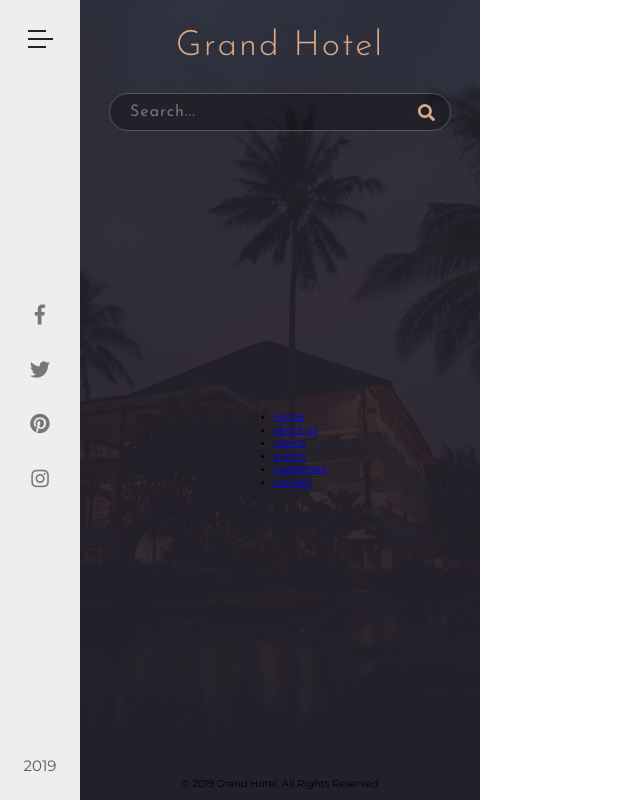
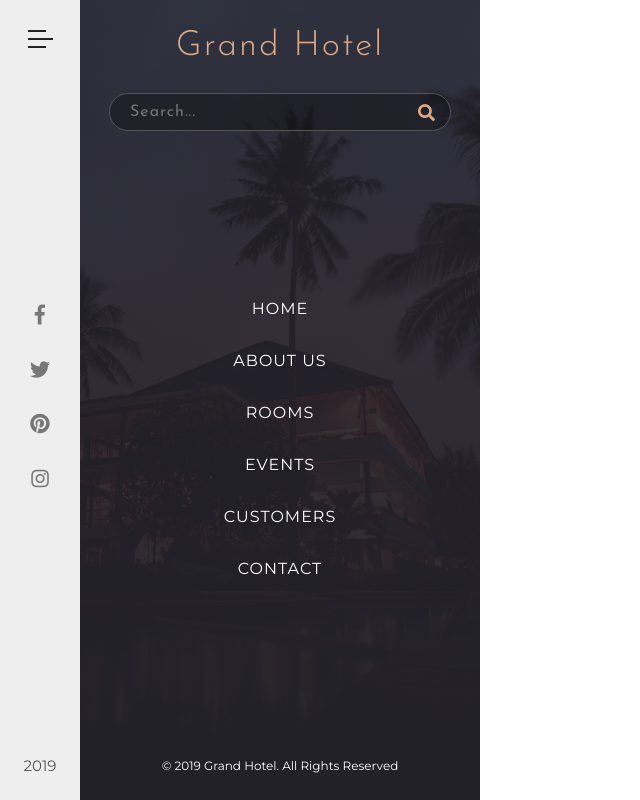
Before and after one commit to sunnyday90210/React-Grand-Hotel, a React (Create React App) app: page / in a window 1280 px wide. Shown: the whole page, without its empty margins (0-640 px from the left). Built offline with nearby package versions, Linux system fonts and the light colour scheme.

Commit message:
working on toggle nav

```diff
--- a/src/components/Navbar/Navbar.js
+++ b/src/components/Navbar/Navbar.js
@@ -2,6 +2,8 @@ import React, { Component } from 'react';
 import './navbar.css';
 
 class Navbar extends Component {
+  state = { showNavbar: false };
+
   render() {
     return (
       <nav className="navigation">
--- a/src/components/Navbar/navbar.css
+++ b/src/components/Navbar/navbar.css
@@ -61,3 +61,64 @@
 .navigation-search-btn:focus {
   outline: none;
 }
+
+.navigation-list {
+  list-style: none;
+  padding: 0;
+  height: 28rem;
+  display: flex;
+  flex-direction: column;
+  justify-content: space-between;
+  align-items: center;
+}
+
+.navigation-item {
+  position: relative;
+}
+
+.navigation-link {
+  color: #fff;
+  font-size: 1.6rem;
+  font-weight: 400;
+  letter-spacing: 0.1rem;
+  text-transform: uppercase;
+  text-decoration: none;
+  transition: color 0.5s;
+}
+
+.navigation-link::before {
+  content: '';
+  width: 0rem;
+  height: 0.1rem;
+  background-color: #deaa86;
+  position: absolute;
+  top: 1rem;
+  left: -4rem;
+  transition: width 0.5s cubic-bezier(1, 0, 0, 1);
+}
+
+.navigation-link::after {
+  content: '';
+  width: 0rem;
+  height: 0.1rem;
+  background-color: #deaa86;
+  position: absolute;
+  top: 1rem;
+  right: -4rem;
+  transition: width 0.5s cubic-bezier(1, 0, 0, 1);
+}
+
+.navigation-link:hover {
+  color: #deaa86;
+}
+
+.navigation-link:hover::before,
+.navigation-link:hover::after {
+  width: 3rem;
+}
+
+.copyright {
+  color: #fff;
+  font-size: 1.2rem;
+  margin-bottom: 1.5rem;
+}
--- a/src/components/Sidebar/Sidebar.js
+++ b/src/components/Sidebar/Sidebar.js
@@ -2,11 +2,16 @@ import React, { Component } from 'react';
 import './sidebar.css';
 
 class Sidebar extends Component {
+  toggleMenu() {
+    // this.setState();
+    console.log('you clicked me');
+  }
+
   render() {
     return (
       <div className="navbar">
         <div className="sidebar">
-          <div className="menu-icon">
+          <div className="menu-icon" onClick={this.toggleMenu}>
             <div className="line line-1" />
             <div className="line line-2" />
             <div className="line line-3" />
```
